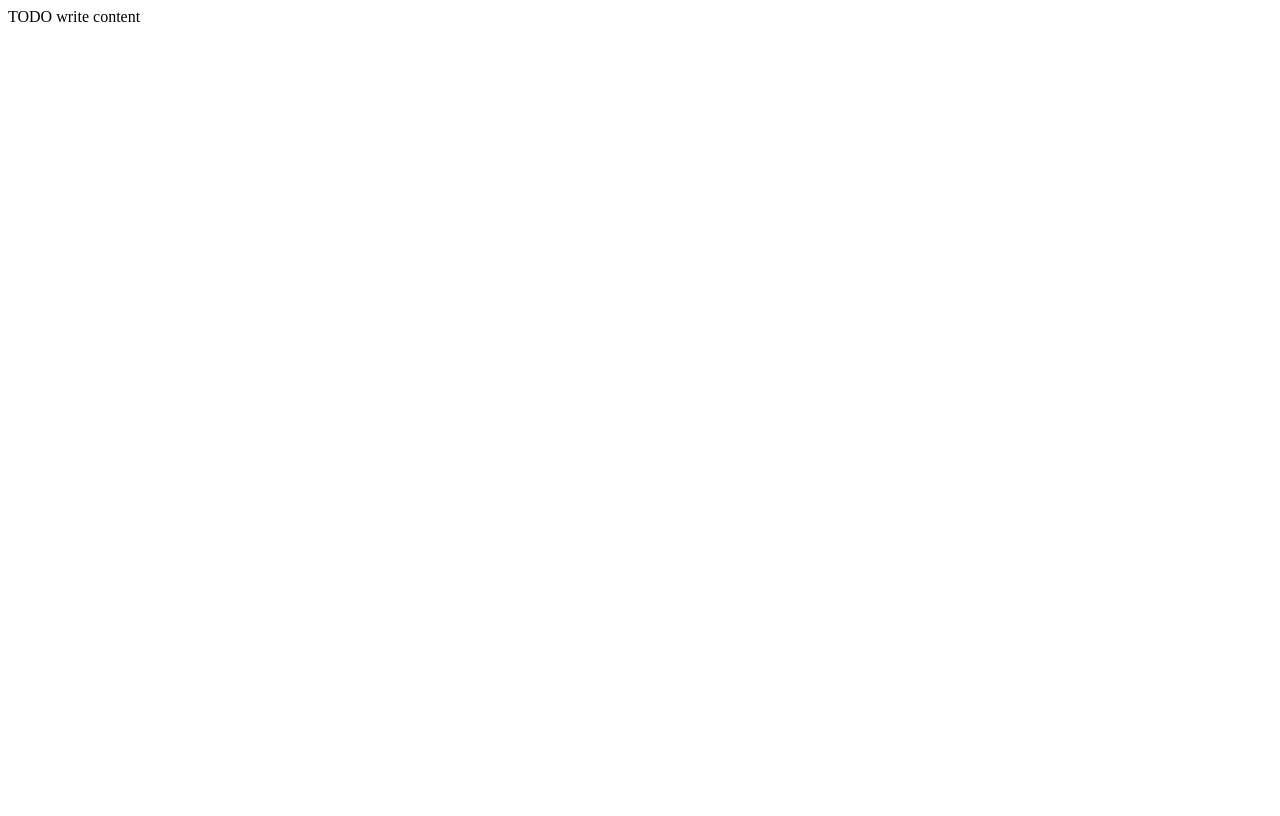
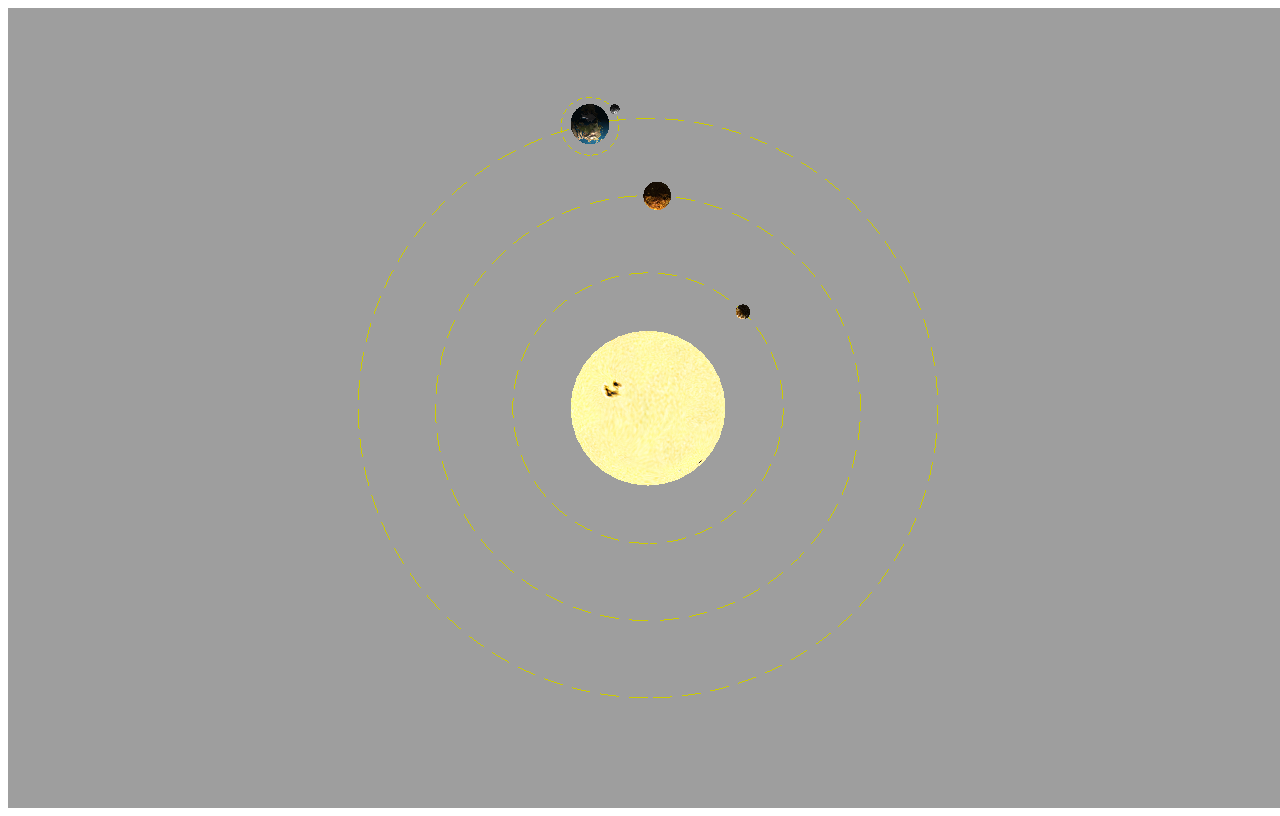
Before and after one commit to TokiharU/optg, a website: page solar_system/public_html/index.html in a window 1280 px wide. Drawn offline with Linux system fonts and the light colour scheme; animation ran at ten frames a second.

Commit message:
добавлены файлы для программы по созданию Солнечной системы

````diff
--- /dev/null
+++ b/solar_system/public_html/THREEKeyboardState.js
@@ -0,0 +1,116 @@
+// THREEx.KeyboardState.js keep the current state of the keyboard.
+// It is possible to query it at any time. No need of an event.
+// This is particularly convenient in loop driven case, like in
+// 3D demos or games.
+//
+// # Usage
+//
+// **Step 1**: Create the object
+//
+// ```var keyboard	= new THREEx.KeyboardState();```
+//
+// **Step 2**: Query the keyboard state
+//
+// This will return true if shift and A are pressed, false otherwise
+//
+// ```keyboard.pressed("shift+A")```
+//
+// **Step 3**: Stop listening to the keyboard
+//
+// ```keyboard.destroy()```
+//
+// NOTE: this library may be nice as standaline. independant from three.js
+// - rename it keyboardForGame
+//
+// # Code
+//
+
+/** @namespace */
+var THREEx	= THREEx 		|| {};
+
+/**
+ * - NOTE: it would be quite easy to push event-driven too
+ *   - microevent.js for events handling
+ *   - in this._onkeyChange, generate a string from the DOM event
+ *   - use this as event name
+*/
+THREEx.KeyboardState	= function()
+{
+	// to store the current state
+	this.keyCodes	= {};
+	this.modifiers	= {};
+
+	// create callback to bind/unbind keyboard events
+	var self	= this;
+	this._onKeyDown	= function(event){ self._onKeyChange(event, true); };
+	this._onKeyUp	= function(event){ self._onKeyChange(event, false);};
+
+	// bind keyEvents
+	document.addEventListener("keydown", this._onKeyDown, false);
+	document.addEventListener("keyup", this._onKeyUp, false);
+}
+
+/**
+ * To stop listening of the keyboard events
+*/
+THREEx.KeyboardState.prototype.destroy	= function()
+{
+	// unbind keyEvents
+	document.removeEventListener("keydown", this._onKeyDown, false);
+	document.removeEventListener("keyup", this._onKeyUp, false);
+}
+
+THREEx.KeyboardState.MODIFIERS	= ['shift', 'ctrl', 'alt', 'meta'];
+THREEx.KeyboardState.ALIAS	= {
+	'left'		: 37,
+	'up'		: 38,
+	'right'		: 39,
+	'down'		: 40,
+	'space'		: 32,
+	'pageup'	: 33,
+	'pagedown'	: 34,
+	'tab'		: 9
+};
+
+/**
+ * to process the keyboard dom event
+*/
+THREEx.KeyboardState.prototype._onKeyChange	= function(event, pressed)
+{
+	// log to debug
+	//console.log("onKeyChange", event, pressed, event.keyCode, event.shiftKey, event.ctrlKey, event.altKey, event.metaKey)
+
+	// update this.keyCodes
+	var keyCode		= event.keyCode;
+	this.keyCodes[keyCode]	= pressed;
+
+	// update this.modifiers
+	this.modifiers['shift']= event.shiftKey;
+	this.modifiers['ctrl']	= event.ctrlKey;
+	this.modifiers['alt']	= event.altKey;
+	this.modifiers['meta']	= event.metaKey;
+}
+
+/**
+ * query keyboard state to know if a key is pressed of not
+ *
+ * @param {String} keyDesc the description of the key. format : modifiers+key e.g shift+A
+ * @returns {Boolean} true if the key is pressed, false otherwise
+*/
+THREEx.KeyboardState.prototype.pressed	= function(keyDesc)
+{
+	var keys	= keyDesc.split("+");
+	for(var i = 0; i < keys.length; i++){
+		var key		= keys[i];
+		var pressed;
+		if( THREEx.KeyboardState.MODIFIERS.indexOf( key ) !== -1 ){
+			pressed	= this.modifiers[key];
+		}else if( Object.keys(THREEx.KeyboardState.ALIAS).indexOf( key ) != -1 ){
+			pressed	= this.keyCodes[ THREEx.KeyboardState.ALIAS[key] ];
+		}else {
+			pressed	= this.keyCodes[key.toUpperCase().charCodeAt(0)]
+		}
+		if( !pressed)	return false;
+	};
+	return true;
+}
--- a/solar_system/public_html/index.html
+++ b/solar_system/public_html/index.html
@@ -1,16 +1,14 @@
-<!DOCTYPE html>
-<!--
-To change this license header, choose License Headers in Project Properties.
-To change this template file, choose Tools | Templates
-and open the template in the editor.
--->
 <html>
     <head>
-        <title>TODO supply a title</title>
+        <title>Solar System</title>
         <meta charset="UTF-8">
         <meta name="viewport" content="width=device-width, initial-scale=1.0">
     </head>
     <body>
-        <div>TODO write content</div>
+        <div id="container"></div>
+        <script src="three.min.js"></script>
+        <script src="THREEKeyboardState.js"></script>
+
+        <script src="main.js"></script>
     </body>
 </html>
--- /dev/null
+++ b/solar_system/public_html/main.js
@@ -0,0 +1,319 @@
+// global THREEx, THREE
+
+var container;
+var camera, scene, renderer;
+
+var clock = new THREE.Clock();
+var angle = 0;
+var planets = [];
+
+var track=[];
+var mtrack;
+
+var keyboard = new THREEx.KeyboardState();
+var key;
+var shift=0;
+
+init();
+animate();
+
+
+function init()
+{
+    container = document.getElementById('container');
+    scene = new THREE.Scene();
+
+    camera = new THREE.PerspectiveCamera(45, window.innerWidth / window.innerHeight, 1, 4000);
+    camera.position.set(0, 500, 0);
+    camera.lookAt(scene.position);
+
+    renderer = new THREE.WebGLRenderer({antialias: false});
+    renderer.setSize(window.innerWidth, window.innerHeight);
+    renderer.setClearColor(0xFFFFFF, 1);
+
+    container.appendChild(renderer.domElement);
+
+    window.addEventListener('resize', onWindowResize, false);
+
+    addSphere(0, 0, 0, 700, 1, 'Texture/starmap.jpg', null, false);
+    addSphere(0, 0, 0, 10 * 4, 1.5, 'Texture/sunmap.jpg', null, false);
+    addSphere(70, 0, 0, 10 * 0.38, 0.8, 'Texture/mercurymap.jpg', 'Texture/mercurybump.jpg', true);
+    addSphere(110, 0, 0, 10 * 0.72, 0.65, 'Texture/venusmap.jpg', 'Texture/venusbump.jpg', true);
+    addSphere(150, 0, 0, 10 * 1, 0.6, 'Texture/earthmap1k.jpg', 'Texture/earthbump1k.jpg', true);
+    addSphere(165, 0, 0, 10 * 0.25, 0.85, 'Texture/moonmap1k.jpg', 'Texture/moonbump1k.jpg', true);
+    lights();
+    Track();
+    MTrack();
+   // EarthCloud ();
+
+
+}
+
+function addSphere(x, y, z, r, k, path, pathb, light)
+{
+    var geometry = new THREE.SphereGeometry(r, 32, 32);
+
+    var texture = new THREE.ImageUtils.loadTexture(path);
+    texture.minFilter = THREE.NearestFilter;
+
+
+    if (light)
+        var material = new THREE.MeshPhongMaterial({
+            map: texture,
+            side: THREE.DoubleSide
+        });
+    else
+        var material = new THREE.MeshBasicMaterial({
+            map: texture,
+            side: THREE.DoubleSide
+        });
+     material.bumpMap = THREE.ImageUtils.loadTexture(pathb);
+    material.bumpScale = 2;
+
+    var sphere = new THREE.Mesh(geometry, material);
+
+    sphere.position.set(x, y, z);
+
+    var planet = {};
+
+    planet.sphere = sphere;
+    planet.angle1 = 0;
+    planet.angle2 = 1;
+    planet.radius = x;
+    planet.k = k;
+
+    planets.push(planet);
+    /*
+    var geometry = new THREE.SphereGeometry(0.51,32,32);
+    var material = new THREE.MeshPhongMaterial({
+        map: new THREE.Texture(canvasResult),
+        side:THREE.DoubleSide,
+        transparent: true,
+        opacity:0.8,
+    });
+     var mesh = new THREE.Mesh(geometry,material);
+    return mesh;*/
+
+    scene.add(sphere);
+}
+
+
+function onWindowResize()
+{
+    camera.aspect = window.innerWidth / window.innerHeight;
+    camera.updateProjectionMatrix();
+
+    renderer.setSize(window.innerWidth, window.innerHeight);
+
+}
+
+
+function animate()
+{
+    requestAnimationFrame(animate);
+
+    render();
+    move();
+
+}
+
+function render()
+{
+    KeyboardState();
+    renderer.render(scene, camera);
+}
+
+function move()
+{
+    var dt = clock.getDelta();
+    for (var i = 2; i < planets.length - 1; i++)
+    {
+        planets[i].angle1 += dt * planets[i].k;
+
+        planets[i].sphere.position.x = planets[i].radius * Math.cos(planets[i].angle1);
+        planets[i].sphere.position.z = planets[i].radius * Math.sin(planets[i].angle1);
+        planets[i].sphere.rotateOnAxis(new THREE.Vector3(0, 1, 0), planets[i].angle2 * dt);
+    }
+    planets[5].angle1 += dt * planets[5].k;
+    planets[5].sphere.position.set(15 * Math.cos(planets[5].angle1) + planets[4].sphere.position.x, 0,
+            15 * Math.sin(planets[5].angle1) + planets[4].sphere.position.z);
+    planets[5].sphere.rotateOnAxis(new THREE.Vector3(0, 1, 0), planets[5].angle2 * dt);
+
+    mtrack.position.copy(planets[4].sphere.position);
+
+}
+
+function Track()
+{
+    for (var i = 2; i < planets.length - 1; i++)
+    {
+        var lineGeometry = new THREE.Geometry();
+        var vertArray = lineGeometry.vertices;
+        var x = 0;
+        var z = 0;
+        for (var j = 0; j < 360; j++)
+        {
+            x = planets[i].radius * Math.cos(j * Math.PI / 180);
+            z = planets[i].radius * Math.sin(j * Math.PI / 180);
+            vertArray.push(new THREE.Vector3(x, 0, z));
+            lineGeometry.computeLineDistances();
+        }
+        var lineMaterial = new THREE.LineDashedMaterial({color: 0xcccc00, dashSize: 10, gapSize: 5});
+        var line = new THREE.Line(lineGeometry, lineMaterial);
+        track.push(line);
+        scene.add(line);
+    }
+}
+
+function MTrack()
+{
+    var lineGeometry = new THREE.Geometry();
+    var vertArray = lineGeometry.vertices;
+    for (var j = 0; j < 360; j++)
+    {
+        x = planets[4].radius * Math.cos(j * Math.PI / 180) / 10;
+        z = planets[4].radius * Math.sin(j * Math.PI / 180) / 10;
+        vertArray.push(new THREE.Vector3(x + Math.cos(planets[5].angle1), 0,
+                z + Math.sin(planets[5].angle1) + planets[4].sphere.position.z));
+    }
+    lineGeometry.computeLineDistances();
+    var lineMaterial = new THREE.LineDashedMaterial({color: 0xcccc00, dashSize: 3, gapSize: 2});
+    mtrack = new THREE.Line(lineGeometry, lineMaterial);
+    scene.add(mtrack);
+}
+
+function KeyboardState()
+{
+    if (keyboard.pressed("0"))
+    {
+        key = 0;
+        shift = 0;
+    }
+    else if (keyboard.pressed("1"))
+    {
+        key = 1;
+        shift = 0;
+    }
+    else if (keyboard.pressed("2"))
+    {
+        key = 2;
+        shift = 0;
+    }
+    else if (keyboard.pressed("3"))
+    {
+        key = 3;
+        shift = 0;
+    }
+    else if (keyboard.pressed("4"))
+    {
+        key = 4;
+        shift = 0;
+    }
+    if (key === 0)
+    {
+        camera = new THREE.PerspectiveCamera(45, window.innerWidth/window.innerHeight,1,40000);
+        camera.position.set(0,500,0);
+        camera.lookAt(scene.position);
+        key=0;
+    }
+    else if (key ==1)
+    {
+        rotate(2);
+        if ((keyboard.pressed("r")) && (key != 0))
+            shift -= 0.05;
+        if ((keyboard.pressed("l"))&&(key!=0))
+            shift += 0.05;
+    }
+
+    else if (key ==2)
+    {
+        rotate(3);
+        if ((keyboard.pressed("r")) && (key != 0))
+            shift -= 0.05;
+        if ((keyboard.pressed("l"))&&(key!=0))
+            shift += 0.05;
+    }
+
+    else if (key ==3)
+    {
+        rotate(4);
+        if ((keyboard.pressed("r")) && (key != 0))
+            shift -= 0.05;
+        if ((keyboard.pressed("l"))&&(key!=0))
+            shift += 0.05;
+    }
+
+    else if (key ==4)
+    {
+        rotate(5);
+        if ((keyboard.pressed("r")) && (key != 0))
+            shift -= 0.05;
+        if ((keyboard.pressed("l"))&&(key!=0))
+            shift += 0.05;
+    }
+}
+
+function rotate (i)
+{
+    camera.position.x = (planets[i].sphere.position.x)+i*6*Math.cos(planets[i].angle1+shift);
+    camera.position.z=(planets[i].sphere.position.z)+i*6*Math.sin(planets[i].angle1+shift);
+    camera.position.y=i*5;
+    camera.lookAt(new THREE.Vector3(planets[i].sphere.position.x,0,planets[i].sphere.position.z));
+
+}
+
+function lights()
+{
+    var pointlight = new THREE.PointLight(0xa3a3a3, 2, 2000);
+    pointlight.position.set(0, 0, 0);
+    scene.add(pointlight);
+
+    var light = new THREE.AmbientLight(0x202020); // soft white light
+    scene.add(light);
+}
+
+function EarthCloud ()
+{
+    var canvasResult = document.createElement('canvas');
+    canvasResult.width = 1024;
+    canvasResult.height = 512;
+    var contextResult = canvasResult.getContext('2d');
+
+    var imageMap = new Image();
+    imageMap.addEventListener("load",function()
+    {
+        var canvasMap = document.createElement('canvas');
+        canvasMap.width=imageMap.width;
+        canvasMap.height=imageMap.height;
+        var contextMap=canvasMap.getContext('2d');
+        contextMap.drawImage(imageMap,0,0);
+        var dataMap = contextMap.getImageData(0,0,canvasMap.width, canvasMap.height);
+
+        var imageTrans = new Image();
+        imageTrans.addEventListener("load",function ()
+        {
+            var canvasTrans = document.createElement('canvas');
+            canvasTrans.width=imageTrans.width;
+            canvasTrans.height=imageTrans.height;
+            var contextTrans = canvasTrans.getContext('2d');
+            contextTrans.drawImage(imageTrans,0,0);
+            var dataTrans = contextTrans.getImageData(0,0, canvasTrans.width, canvasTrans.height);
+
+            var dataResult = contextMap.createImageData(canvasMap.width,canvas.height);
+            for(var y =0, offset = 0; y<imageMap.height;y++)
+                for (var x=0;x<imageMap.width;x++,offset+=4)
+            {
+                dataResult.data[offset+0]=dataMap.data[offset+0];
+                dataResult.data[offset+1]=dataMap.data[offset+1];
+                dataResult.data[offset+2]=dataMap.data[offset+2];
+                dataResult.data[offset+3]=255-dataTrans.data[offset+0];
+            }
+            contextResult.putImageData(dataResult,0,0);
+            material.map.needsUpdate = true;
+        });
+        imageTrans.src = 'Texture/earth/earthcloudmaptrans.jpg';
+    }, false);
+    imageMap.src = 'Texture/earth/earthcloudmap.jpg';
+
+
+}
````
Also changed, not shown: solar_system/public_html/Texture/earthbump1k.jpg (added), solar_system/public_html/Texture/earthcloudmap.jpg (added), solar_system/public_html/Texture/earthcloudmaptrans.jpg (added), solar_system/public_html/Texture/earthlights1k.jpg (added), solar_system/public_html/Texture/earthmap1k.jpg (added), solar_system/public_html/Texture/earthspec1k.jpg (added), solar_system/public_html/Texture/mercurybump.jpg (added), solar_system/public_html/Texture/mercurymap.jpg (added), solar_system/public_html/Texture/moonbump1k.jpg (added), solar_system/public_html/Texture/moonmap1k.jpg (added), solar_system/public_html/Texture/sunmap.jpg (added), solar_system/public_html/Texture/venusbump.jpg (added), solar_system/public_html/Texture/venusmap.jpg (added), solar_system/public_html/three.min.js (added), 2 other files.
